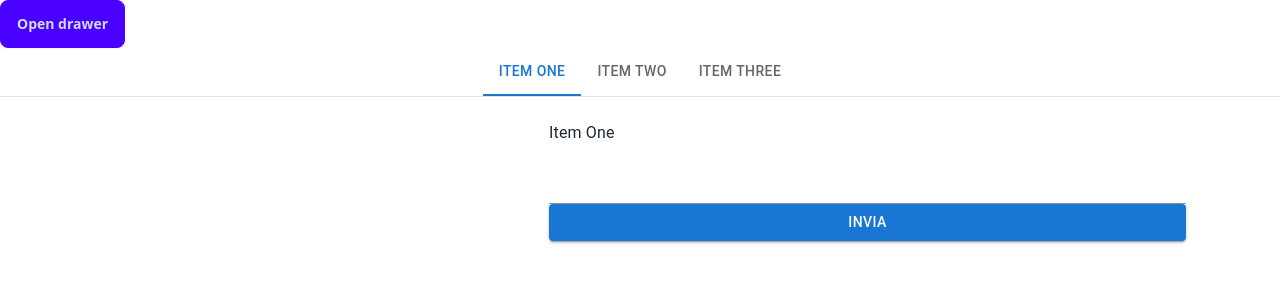
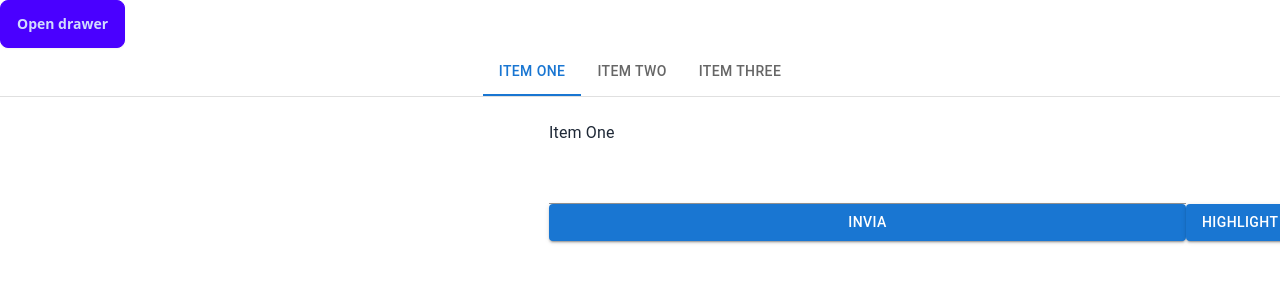
Before and after one commit to Fordprefect-cmd/petrarc-app-react, a React (Create React App) app: page / in a window 1280 px wide. Shown: the top 300 px of the page. Built offline with nearby package versions, Linux system fonts and the light colour scheme.

Commit message:
imput text component legge risposta axio con pulsante evidenzia

```diff
--- a/src/components/AxiosRequest.js
+++ b/src/components/AxiosRequest.js
@@ -1,7 +1,7 @@
 // AxiosRequest.js
 import axios from 'axios';
 
-function AxiosRequest(formData, onResponse) {
+async function AxiosRequest(formData, onResponse) {
   axios.post('http://petrarcapp.pythonanywhere.com/get_tables', formData)
     .then(response => {
       console.log('response.data:',response.data);
--- a/src/components/ImputPage.js
+++ b/src/components/ImputPage.js
@@ -1,17 +1,21 @@
 // ImputPage.js
 
 import TextInput from './TextInput';
+import { useState } from 'react';
+
 
 function ImputPage({ onResponse, inputText, onInputChange }) {
-
+  const [responseData, setResponseData] = useState(null);
   const handleResponse = (responseData) => {
     console.log('responseData', responseData);
     onResponse(responseData); // Call the function passed from parent
+    setResponseData(responseData);
+
   };
 
   return (
     <div>
-      <TextInput onResponse={handleResponse} inputText={inputText} onInputChange={onInputChange} />
+      <TextInput onResponse={handleResponse} axiosdata={responseData} inputText={inputText} onInputChange={onInputChange} />
     </div>
   );
 }
--- a/src/components/TextInput.js
+++ b/src/components/TextInput.js
@@ -1,19 +1,65 @@
 // TextInput.js
+
 import { useState } from 'react';
 import AxiosRequest from './AxiosRequest';
 import TextField from '@mui/material/TextField';
 import Button from '@mui/material/Button';
 
-function TextInput({ onResponse, inputText, onInputChange }) {
+function TextInput({ onResponse, axiosdata, inputText, onInputChange, responseData }) {
+
+
   const handleInputChange = (event) => {
+
     onInputChange(event);
   };
 
-  const handleSubmit = () => {
+  const AxiosRequestHandler = async () => {
+
+  }
+
+  const handleSubmit =  () => {
     const formData = {
       multiline_input: inputText
     };
-    AxiosRequest(formData, onResponse);
+
+  AxiosRequest(formData, onResponse);
+
+
+    //formatText(response)
+
+  };
+
+  // Function to add CSS class to words based on "Trovata" column in responseData
+  const highlightWords = (word) => {
+    if (responseData) {
+      for (const response of responseData) {
+        for (const table of response.response.table1) {
+          if (table.Trovata && table.Parola === word) {
+            console.log(word)
+            return 'highlighted-word';
+          }
+        }
+      }
+    }
+    return '';
+  };
+
+  const handleSubmitHighlight = () => {
+
+    console.log('responseHighlight:', axiosdata);
+
+
+  }
+
+  // Function to split input text into words and apply CSS classes
+  const formatText = (inputText) => {
+    console.log(inputText);
+
+   // return inputText.split(' ').map((word, index) => (
+    //  <span key={index} className={highlightWords}>
+    //    {word}{' '}
+   //   </span>
+  //  ));
   };
 
   return (
@@ -31,9 +77,12 @@ function TextInput({ onResponse, inputText, onInputChange }) {
           onChange={handleInputChange}
         />
       </div>
-      <div >
-        <Button className='bottone_invia_poesia' variant="contained" onClick={handleSubmit} >Invia</Button>
-      </div>
+      <div>
+        <Button className='bottone_invia_poesia' variant="contained" onClick={handleSubmit}>Invia</Button>
+        <Button className='bottone_invia_highlight' variant="contained" onClick={handleSubmitHighlight}>highlight</Button>
+
+
+    </div>
     </div>
   );
 }
```
